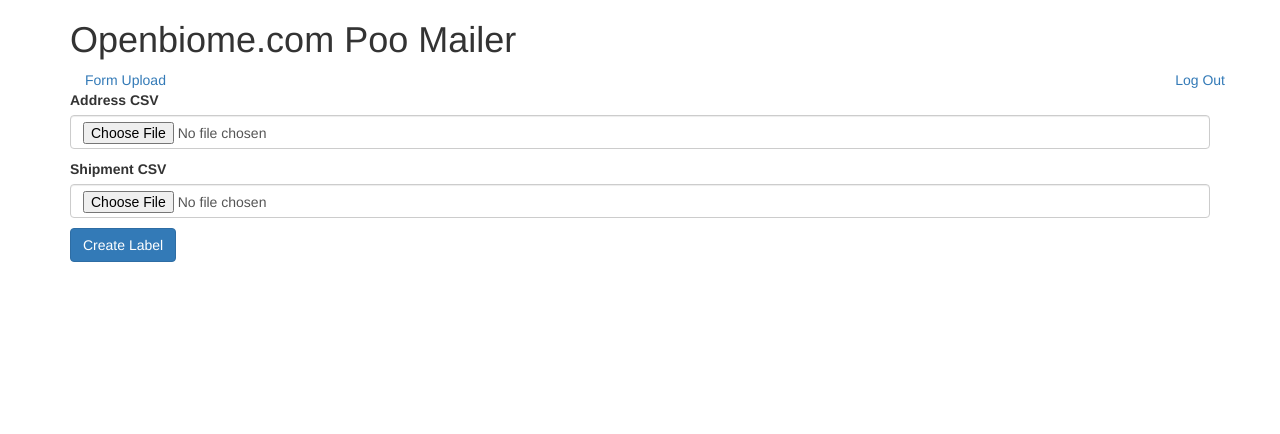
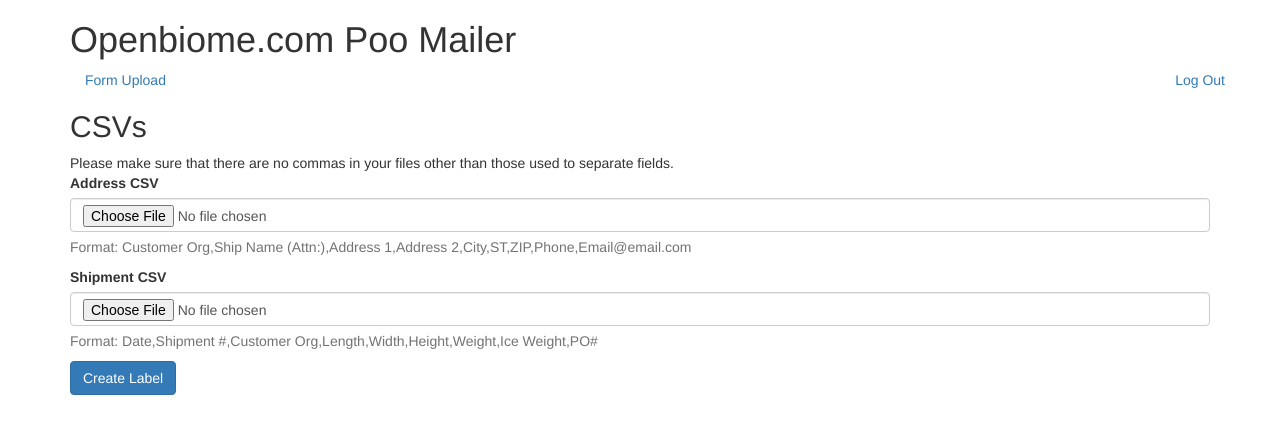
Before and after one commit to albertyw/easypost-frontend, a Flask app: page /csv_form in a window 1280 px wide. Shown: the top 434 px of the page. Run offline with Flask 2, Linux system fonts and the light colour scheme; parts of the project's set-up code (start-up, migrations or seed data) failed here and were passed over; some libraries are stand-ins or nearby versions.

Commit message:
Added help text to csv form

```diff
--- a/src/static/global.js
+++ b/src/static/global.js
@@ -44,9 +44,9 @@
  * Data processing and pushing
  **/
 
+// After reading the selected CSVs, parse them so that they can be uploaded by AJAX
 function processCsvData(address_contents, shipment_contents){
-  //address_contents = 'Customer Org,Ship Name (Attn:),Address 1,Address 2,City,ST,ZIP,Phone,Email@email.com'
-  //shipment_contents = '2/12/2014,Shipment #,Customer Org,Length,Width,Height,Weight,Ice Weight,PO#'
+  // see data/address.csv and data/shipment.csv for examples of the data
   address_contents = address_contents.split(',');
   shipment_contents = shipment_contents.split(',');
   data = {};
--- a/src/templates/address.html
+++ b/src/templates/address.html
@@ -1,6 +1,6 @@
 {% extends "base.html" %}
 {% block title %}
-Home
+Address Form
 {% endblock %}
 {% block main %}
 <h1>Openbiome.com Poo Mailer</h1>
--- a/src/templates/csv.html
+++ b/src/templates/csv.html
@@ -1,6 +1,6 @@
 {% extends "base.html" %}
 {% block title %}
-Home
+CSV Form
 {% endblock %}
 {% block main %}
 <h1>Openbiome.com Poo Mailer</h1>
@@ -10,11 +10,14 @@
 </div>
 <div id="status" class="alert" style="display:none"></div>
 <form>
+  <h2>CSVs</h2>
+  Please make sure that there are no commas in your files other than those used
+  to separate fields.
   <div class="control-group">
     <label class="control-label">Address CSV</label>
     <div class="controls">
       <input id="address_csv" type="file" class="form-control">
-      <p class="help-block"></p>
+      <p class="help-block">Format: Customer Org,Ship Name (Attn:),Address 1,Address 2,City,ST,ZIP,Phone,Email@email.com</p>
     </div>
   </div>
 
@@ -22,7 +25,7 @@
     <label class="control-label">Shipment CSV</label>
     <div class="controls">
       <input id="shipment_csv" type="file" class="form-control">
-      <p class="help-block"></p>
+      <p class="help-block">Format: Date,Shipment #,Customer Org,Length,Width,Height,Weight,Ice Weight,PO#</p>
     </div>
   </div>
 
```
